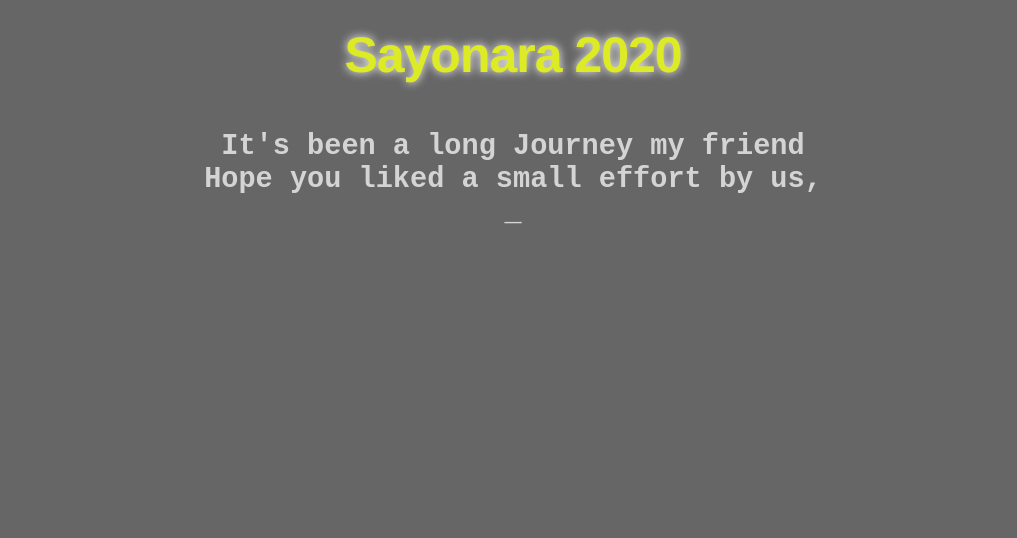
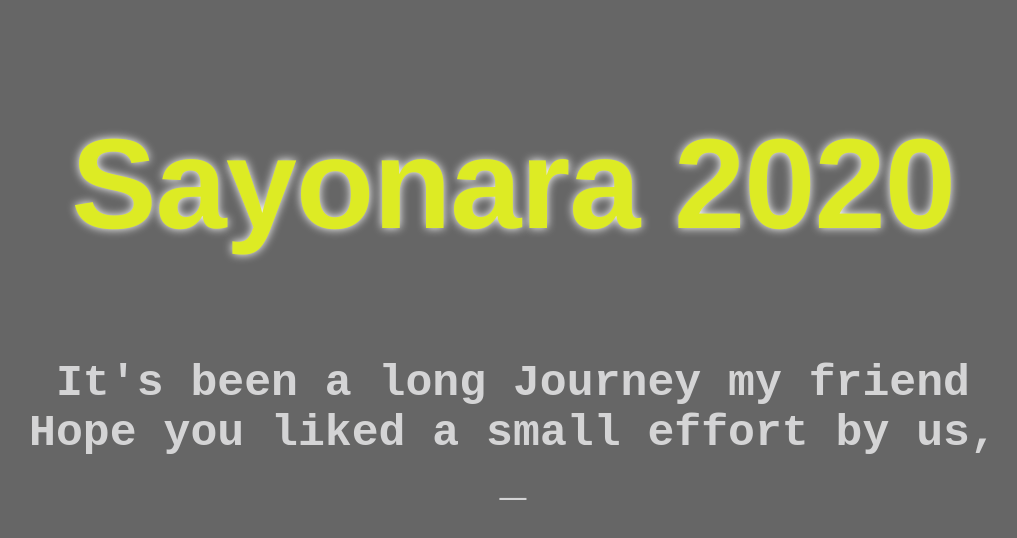
Before and after one commit to deepak11cs/sayonara_2020, a plain HTML site: page index.html in a window 1280 px wide. Shown: the whole page, without its empty margins (127-1144 px from the left). Drawn offline with Linux system fonts and the light colour scheme.

Commit message:
fixing styles

```diff
--- a/style.css
+++ b/style.css
@@ -5,13 +5,17 @@
 }
 body{
     width: 100vw;
+    display: flex;
+    flex-direction: column;
+
 }
 #parent h1{
     padding: 30px 0 10px 0;
     color: rgb(221, 235, 36);
     text-align: center;
     font-family: 'Helvetica Neue', sans-serif;
-    font-size: 50px;
+    font-size: 10vw !important;
+    padding: 70px 0px;
     text-shadow: white 0 0 10px;
     font-weight: bold; letter-spacing: -1px; line-height: 1; text-align: center;
 }
@@ -22,7 +26,7 @@ body{
     color: rgba(248, 248, 250, 0.753);
     padding-top: 40px;
     /*text-shadow: white 0 0 10px;*/
-    font-size: 2.2em;
+    font-size: 3.5vw;
     display: inline-flex;
     justify-content: center;
     text-align: center;
@@ -32,6 +36,7 @@ pre{
     background-color: transparent;
 }
 #parent{
+    padding: 50px 0px 70px 0;
     background-image:linear-gradient(
         80deg,
         rgba(0,0,0,0.6),
@@ -40,8 +45,8 @@ pre{
     ,
     url(./bg.jpg);
     background-repeat: no-repeat;/*#1B2030 url(./bg.jpg) 50% 0 no-repeat;
-    */height: 100vh;
-    max-height: 150vh;
+    */
+    min-height: 100vh;
     width: 100vw;
     background-size: cover;
     background-attachment:fixed;
```
